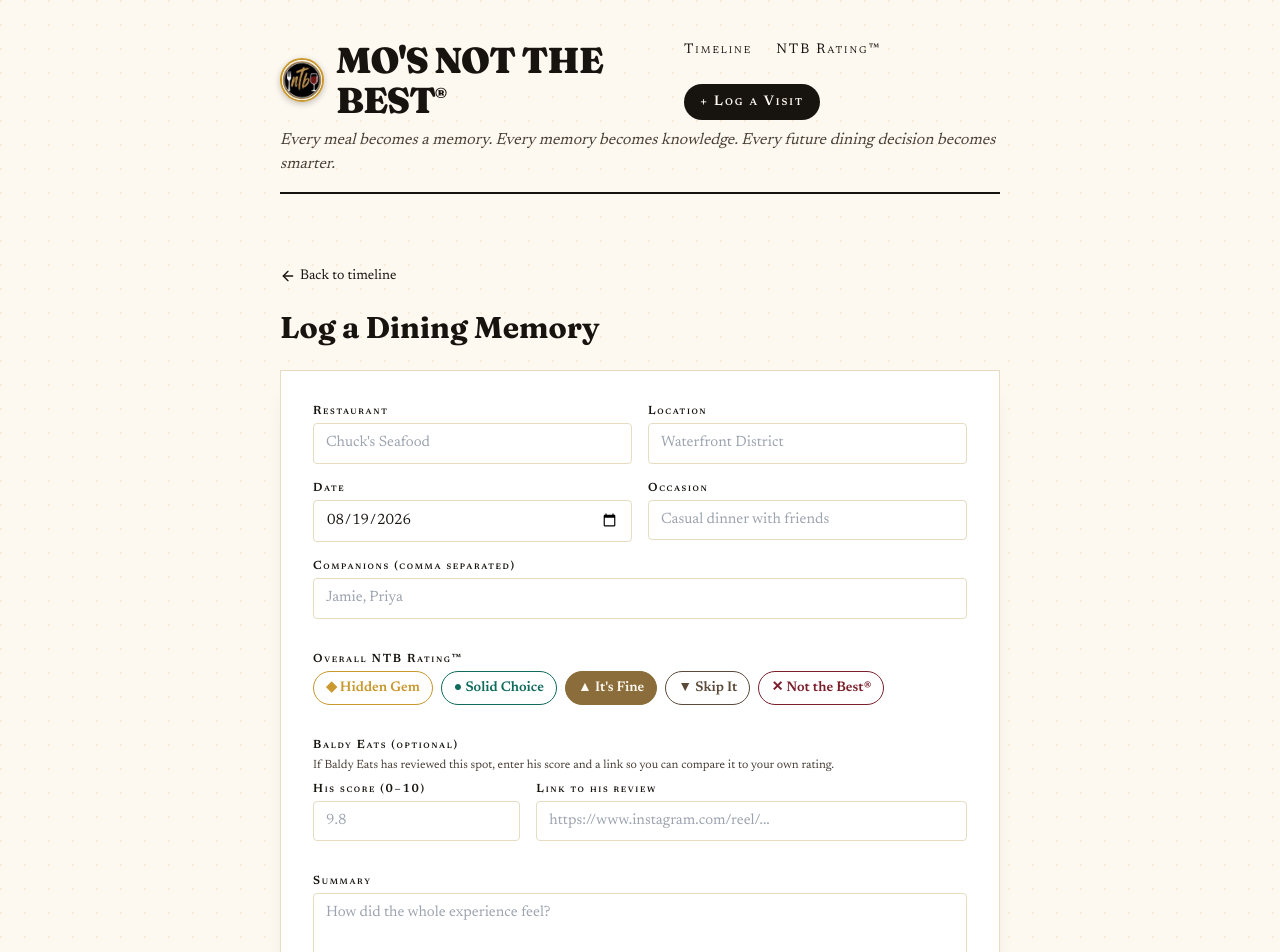
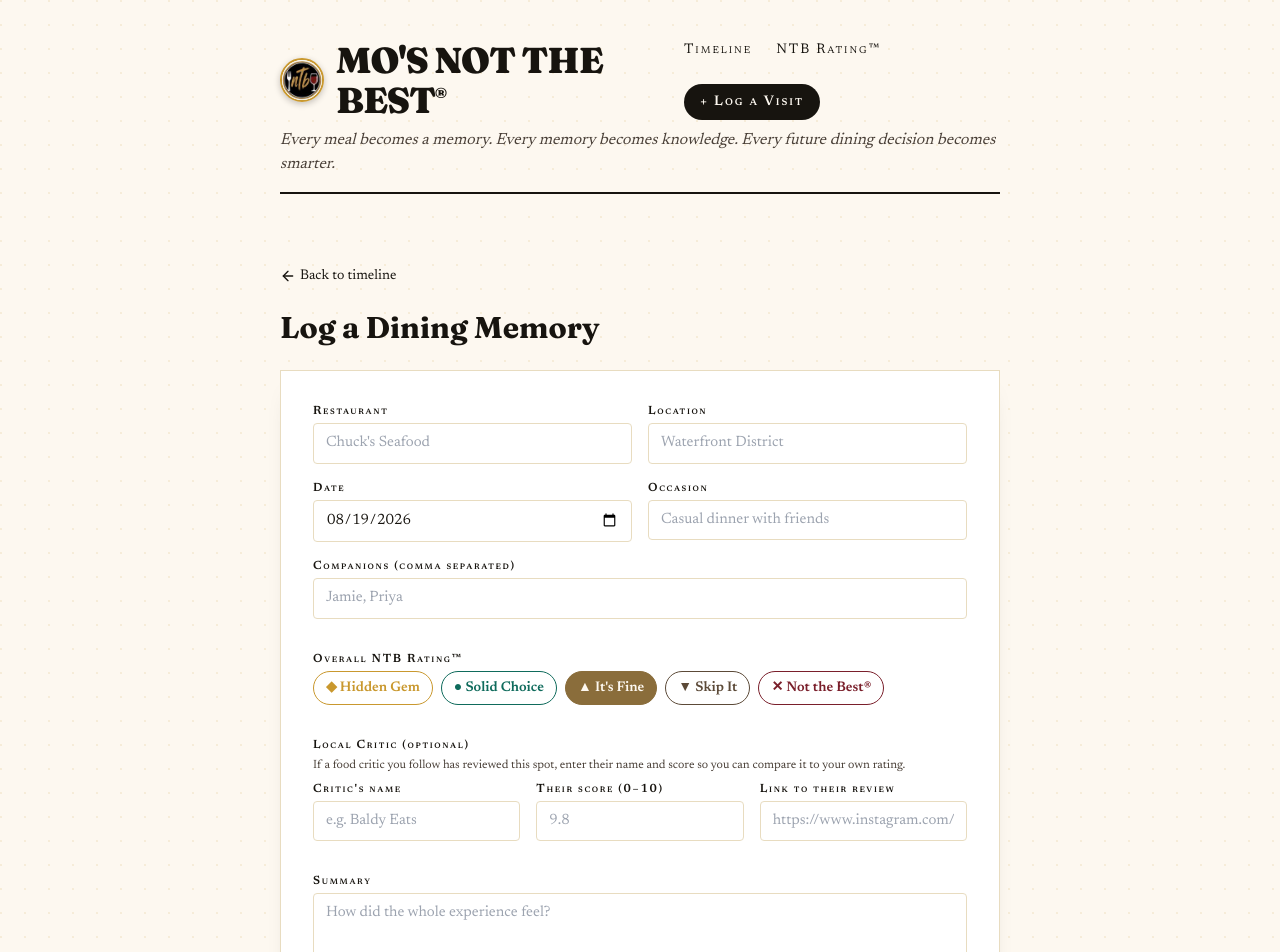
Before and after one commit to srm11671/not-the-best-app, a Next.js app: page /visit/new in a window 1280 px wide. Shown: the top 952 px of the page. Built offline with nearby package versions, Linux system fonts and the light colour scheme; no server answers.

Commit message:
8.24.9:50

```diff
--- a/components/baldy-compare-badge.tsx
+++ /dev/null
@@ -1,46 +0,0 @@
-import { NTBRating, scoreToNTBTier, NTB_TIERS } from "@/types"
-import { Flame } from "lucide-react"
-
-interface BaldyCompareBadgeProps {
-  overallRating: NTBRating
-  baldyRating: number
-  baldyReviewUrl?: string
-}
-
-export function BaldyCompareBadge({ overallRating, baldyRating, baldyReviewUrl }: BaldyCompareBadgeProps) {
-  const baldyTier = scoreToNTBTier(baldyRating)
-  const matches = baldyTier === overallRating
-  const tierInfo = NTB_TIERS.find((t) => t.id === baldyTier)
-
-  const content = (
-    <span
-      className="inline-flex items-center gap-1.5 rounded-full border px-2.5 py-1 text-xs font-semibold"
-      style={{
-        borderColor: matches ? "var(--rust)" : "var(--line)",
-        color: matches ? "var(--rust)" : "var(--ink-soft)",
-      }}
-      title={
-        matches
-          ? "Your rating matches Baldy Eats' tier"
-          : `Baldy Eats rated this ${baldyRating}/10 (roughly "${tierInfo?.label}") -- different from your rating`
-      }
-    >
-      <Flame className="h-3 w-3" />
-      Baldy: {baldyRating}/10 {matches ? "· Matches you" : "· Differs from you"}
-    </span>
-  )
-
-  if (!baldyReviewUrl) return content
-
-  return (
-    <a
-      href={baldyReviewUrl}
-      target="_blank"
-      rel="noopener noreferrer"
-      onClick={(e) => e.stopPropagation()}
-      className="hover:opacity-80 transition-opacity"
-    >
-      {content}
-    </a>
-  )
-}
--- /dev/null
+++ b/components/critic-compare-badge.tsx
@@ -0,0 +1,48 @@
+import { NTBRating, scoreToNTBTier, NTB_TIERS } from "@/types"
+import { Flame } from "lucide-react"
+
+interface CriticCompareBadgeProps {
+  overallRating: NTBRating
+  criticRating: number
+  criticReviewUrl?: string
+  criticName?: string
+}
+
+export function CriticCompareBadge({ overallRating, criticRating, criticReviewUrl, criticName }: CriticCompareBadgeProps) {
+  const name = criticName?.trim() || "Local critic"
+  const criticTier = scoreToNTBTier(criticRating)
+  const matches = criticTier === overallRating
+  const tierInfo = NTB_TIERS.find((t) => t.id === criticTier)
+
+  const content = (
+    <span
+      className="inline-flex items-center gap-1.5 rounded-full border px-2.5 py-1 text-xs font-semibold"
+      style={{
+        borderColor: matches ? "var(--rust)" : "var(--line)",
+        color: matches ? "var(--rust)" : "var(--ink-soft)",
+      }}
+      title={
+        matches
+          ? `Your rating matches ${name}'s tier`
+          : `${name} rated this ${criticRating}/10 (roughly "${tierInfo?.label}") -- different from your rating`
+      }
+    >
+      <Flame className="h-3 w-3" />
+      {name}: {criticRating}/10 {matches ? "· Matches you" : "· Differs from you"}
+    </span>
+  )
+
+  if (!criticReviewUrl) return content
+
+  return (
+
+      href={criticReviewUrl}
+      target="_blank"
+      rel="noopener noreferrer"
+      onClick={(e) => e.stopPropagation()}
+      className="hover:opacity-80 transition-opacity"
+    >
+      {content}
+    </a>
+  )
+}
--- a/components/new-visit-form.tsx
+++ b/components/new-visit-form.tsx
@@ -42,8 +42,9 @@ export function NewVisitForm({ visitId, initialData }: NewVisitFormProps = {}) {
   const [overallValue, setOverallValue] = useState(initialData?.overallValue ?? 7)
   const [privateNotes, setPrivateNotes] = useState(initialData?.privateNotes ?? "")
   const [photos, setPhotos] = useState(initialData?.photos ? String(initialData.photos) : "0")
-  const [baldyRating, setBaldyRating] = useState(initialData?.baldyRating != null ? String(initialData.baldyRating) : "")
-  const [baldyReviewUrl, setBaldyReviewUrl] = useState(initialData?.baldyReviewUrl ?? "")
+  const [criticName, setCriticName] = useState(initialData?.criticName ?? "")
+  const [criticRating, setCriticRating] = useState(initialData?.criticRating != null ? String(initialData.criticRating) : "")
+  const [criticReviewUrl, setCriticReviewUrl] = useState(initialData?.criticReviewUrl ?? "")
 
   async function handleSubmit(e: React.FormEvent) {
     e.preventDefault()
@@ -69,8 +70,9 @@ export function NewVisitForm({ visitId, initialData }: NewVisitFormProps = {}) {
       overallValue,
       privateNotes,
       photos: Number(photos) || 0,
-      baldyRating: baldyRating.trim() ? Math.min(10, Math.max(0, Number(baldyRating))) : undefined,
-      baldyReviewUrl: baldyReviewUrl.trim() || undefined,
+      criticName: criticName.trim() || undefined,
+      criticRating: criticRating.trim() ? Math.min(10, Math.max(0, Number(criticRating))) : undefined,
+      criticReviewUrl: criticReviewUrl.trim() || undefined,
     }
 
     const res = await fetch(visitId ? `/api/visits/${visitId}` : "/api/visits", {
@@ -141,14 +143,25 @@ export function NewVisitForm({ visitId, initialData }: NewVisitFormProps = {}) {
           </div>
         </section>
 
-        <section>
-          <label className={labelClass}>Baldy Eats (optional)</label>
+                <section>
+          <label className={labelClass}>Local Critic (optional)</label>
           <p className="text-xs mb-2" style={{ color: "var(--ink-soft)" }}>
-            If Baldy Eats has reviewed this spot, enter his score and a link so you can compare it to your own rating.
+            If a food critic you follow has reviewed this spot, enter their name and score so you can compare it to your own rating.
           </p>
           <div className="grid grid-cols-1 sm:grid-cols-3 gap-4">
             <div>
-              <label className={labelClass}>His score (0–10)</label>
+              <label className={labelClass}>Critic's name</label>
+              <input
+                type="text"
+                className={inputClass}
+                style={{ borderColor: "var(--line)" }}
+                value={criticName}
+                onChange={(e) => setCriticName(e.target.value)}
+                placeholder="e.g. Baldy Eats"
+              />
+            </div>
+            <div>
+              <label className={labelClass}>Their score (0–10)</label>
               <input
                 type="number"
                 min={0}
@@ -156,19 +169,19 @@ export function NewVisitForm({ visitId, initialData }: NewVisitFormProps = {}) {
                 step={0.1}
                 className={inputClass}
                 style={{ borderColor: "var(--line)" }}
-                value={baldyRating}
-                onChange={(e) => setBaldyRating(e.target.value)}
+                value={criticRating}
+                onChange={(e) => setCriticRating(e.target.value)}
                 placeholder="9.8"
               />
             </div>
-            <div className="sm:col-span-2">
-              <label className={labelClass}>Link to his review</label>
+            <div>
+              <label className={labelClass}>Link to their review</label>
               <input
                 type="url"
                 className={inputClass}
                 style={{ borderColor: "var(--line)" }}
-                value={baldyReviewUrl}
-                onChange={(e) => setBaldyReviewUrl(e.target.value)}
+                value={criticReviewUrl}
+                onChange={(e) => setCriticReviewUrl(e.target.value)}
                 placeholder="https://www.instagram.com/reel/..."
               />
             </div>
--- a/lib/store.ts
+++ b/lib/store.ts
@@ -29,6 +29,7 @@ interface VisitRow {
   photos: number
   baldy_rating: number | null
   baldy_review_url: string | null
+  critic_name: string | null
 }
 
 function rowToVisit(row: VisitRow): DiningVisit {
@@ -54,8 +55,9 @@ function rowToVisit(row: VisitRow): DiningVisit {
     overallValue: Number(row.overall_value) || 0,
     privateNotes: row.private_notes,
     photos: Number(row.photos) || 0,
-    baldyRating: row.baldy_rating !== null ? Number(row.baldy_rating) : undefined,
-    baldyReviewUrl: row.baldy_review_url ?? undefined,
+    criticRating: row.baldy_rating !== null ? Number(row.baldy_rating) : undefined,
+    criticReviewUrl: row.baldy_review_url ?? undefined,
+    criticName: row.critic_name ?? undefined,
   }
 }
 
@@ -81,8 +83,9 @@ function visitToRow(visit: Omit<DiningVisit, "id">) {
     overall_value: visit.overallValue,
     private_notes: visit.privateNotes,
     photos: visit.photos,
-    baldy_rating: visit.baldyRating ?? null,
-    baldy_review_url: visit.baldyReviewUrl ?? null,
+    baldy_rating: visit.criticRating ?? null,
+    baldy_review_url: visit.criticReviewUrl ?? null,
+    critic_name: visit.criticName ?? null,
   }
 }
 
```
Also changed, not shown: types/index.ts (+6 -5 lines).
